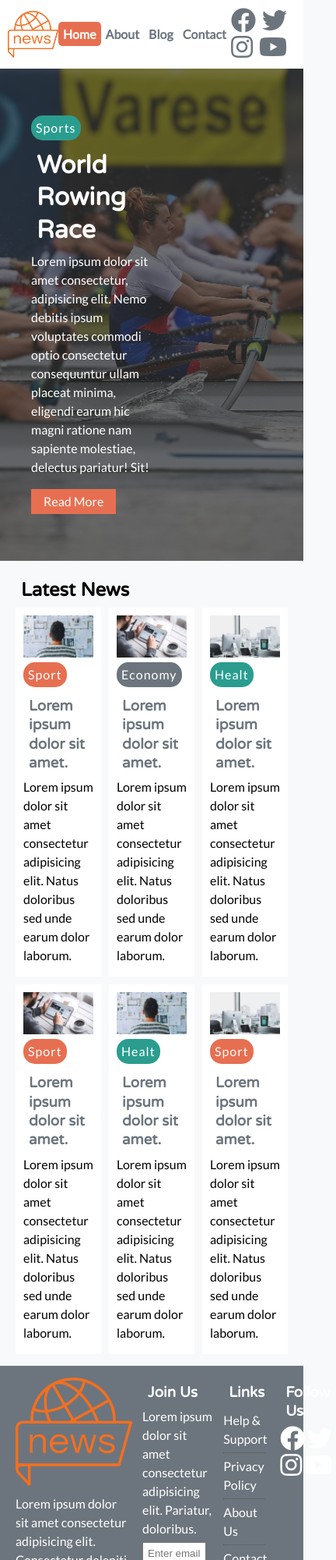
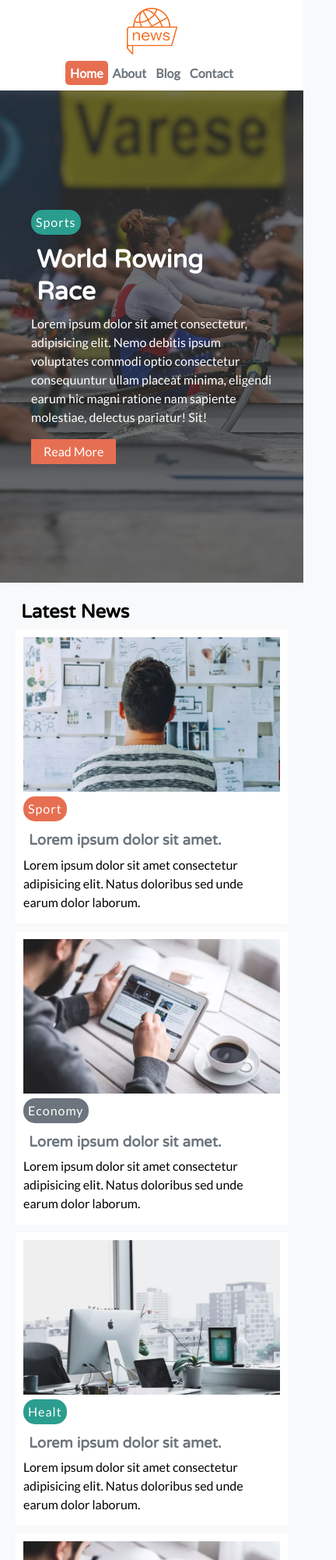
Before and after one commit to hincim/news_website, a plain HTML site: page index.html in a window 390 px wide. Shown: the top 2000 px of the page at 78% size, 432 px wide, since content can reach past the window. Drawn offline with Linux system fonts and the light colour scheme.

Commit message:
set to be responsive

```diff
--- a/article.html
+++ b/article.html
@@ -6,6 +6,7 @@
     <link rel="stylesheet" href="https://cdnjs.cloudflare.com/ajax/libs/font-awesome/5.9.0/css/all.min.css" integrity="sha512-q3eWabyZPc1XTCmF+8/LuE1ozpg5xxn7iO89yfSOd5/oKvyqLngoNGsx8jq92Y8eXJ/IRxQbEC+FGSYxtk2oiw==" crossorigin="anonymous" referrerpolicy="no-referrer" />
     <link href="https://fonts.googleapis.com/css2?family=Lato&family=Varela+Round&display=swap" rel="stylesheet">
     <link rel="stylesheet" href="css/style.css">
+    <link rel="stylesheet" media="screen and (max-width: 768px)" href="css/mobile.css">
     <title>New Site</title>
 </head>
 <body>
@@ -94,7 +95,7 @@
                     <li><a href="">Contact</a></li>
                 </ul>
             </div>
-            <div>
+            <div class="follow">
                 <h3>Follow Us</h3>
                 <div>
                     <a href=""><i class="fab fa-facebook fa-2x"></i></a>
--- /dev/null
+++ b/css/mobile.css
@@ -0,0 +1,45 @@
+#main-nav .social-icons{
+    display: none;
+}
+
+#main-nav .container{
+   grid-template-columns: 1fr;
+   gap: 1.2rem;
+}
+
+#main-nav ul,
+#main-nav img{
+   justify-self: center;
+}
+
+#main-articles .articles-container{
+    grid-template-columns: repeat(2, 1fr);
+}
+
+@media(max-width: 600px){
+    #header .header-container,
+    #main-articles .articles-container,
+    #main-footer .footer-container{
+        grid-template-columns: 1fr;
+    }
+
+    #main-footer .footer-container > *:last-child{
+        grid-column: 1;
+    }
+
+    #main-footer .follow{
+        display: flex;
+        flex-direction: column;
+        justify-content: center;
+        align-items: center;
+    }
+
+    #main-footer .footer-container > *{
+        border-bottom: 1px dotted #444;
+        padding: 1rem;
+    }
+
+    .page-container{
+        grid-template-columns: 1fr;
+    }
+}
--- a/index.html
+++ b/index.html
@@ -6,6 +6,7 @@
     <link rel="stylesheet" href="https://cdnjs.cloudflare.com/ajax/libs/font-awesome/5.9.0/css/all.min.css" integrity="sha512-q3eWabyZPc1XTCmF+8/LuE1ozpg5xxn7iO89yfSOd5/oKvyqLngoNGsx8jq92Y8eXJ/IRxQbEC+FGSYxtk2oiw==" crossorigin="anonymous" referrerpolicy="no-referrer" />
     <link href="https://fonts.googleapis.com/css2?family=Lato&family=Varela+Round&display=swap" rel="stylesheet">
     <link rel="stylesheet" href="css/style.css">
+    <link rel="stylesheet" media="screen and (max-width: 768px)" href="css/mobile.css">
     <title>New Site</title>
 </head>
 <body>
@@ -125,7 +126,7 @@
                     <li><a href="">Contact</a></li>
                 </ul>
             </div>
-            <div>
+            <div class="follow">
                 <h3>Follow Us</h3>
                 <div>
                     <a href=""><i class="fab fa-facebook fa-2x"></i></a>
```
